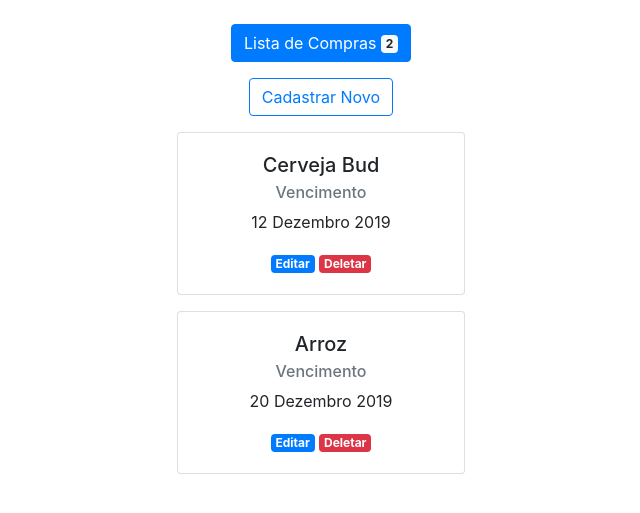
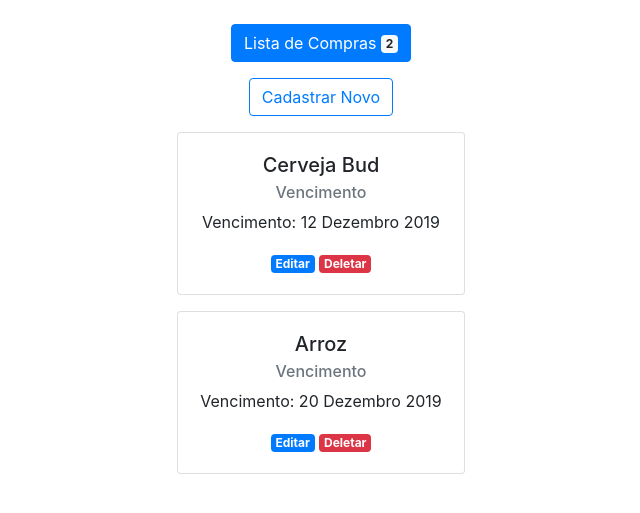
Before and after one commit to rafaelmelope/curso-django2.2, a Django app: page / in a window 1280 px wide. Shown: the top 513 px of the page, without its empty margins (319-959 px from the left). Run offline with Django 3.2, Linux system fonts and the light colour scheme; data comes from the database, SQL or seed files in the repository; both versions use the stored data as it was after the commit; some libraries are stand-ins or nearby versions.

Commit message:
Bootstrap

```diff
--- a/lista/templates/lista/index.html
+++ b/lista/templates/lista/index.html
@@ -21,7 +21,9 @@
         <div class="card-body">
         <h5 class="card-title">{{ item.title }}</h5>
         <h6 class="card-subtitle mb-2 text-muted">Vencimento</h6>
-        <p class="card-text">{{ item.expire_date|date:'d F Y' }}</p>
+<!--        <p class="card-text">Comprado: {{ item.created_date|date:'d F Y' }}</p>-->
+        <p class="card-text">Vencimento: {{ item.expire_date|date:'d F Y' }}</p>
+
 <!--        <p class="card-text">{{ item.expire_date|date:'d-m-Y' }}</p>-->
         <a href="/update/{{ item.id }}" class="badge badge-primary">Editar</a>
         <a href="/delete/{{ item.id }}" class="badge badge-danger">Deletar</a>
--- a/lista/views.py
+++ b/lista/views.py
@@ -1,15 +1,13 @@
 from django.shortcuts import render
 from django.shortcuts import redirect
 from django.shortcuts import get_object_or_404
-from datetime import datetime
-
 from .models import Lista # Importar models Lista
 from .forms import CadastrarForm  # Importar CadastraForm de forms.py
+import datetime
 
 def index(request):
     # return HttpResponse("Hello, world. You're at the polls index.")
     grid = Lista.objects.all()
-    delta = datetime.now().date()
     return render(request, 'lista/index.html', {'grid': grid})
 
 
```
Also changed, not shown: db.sqlite3.
